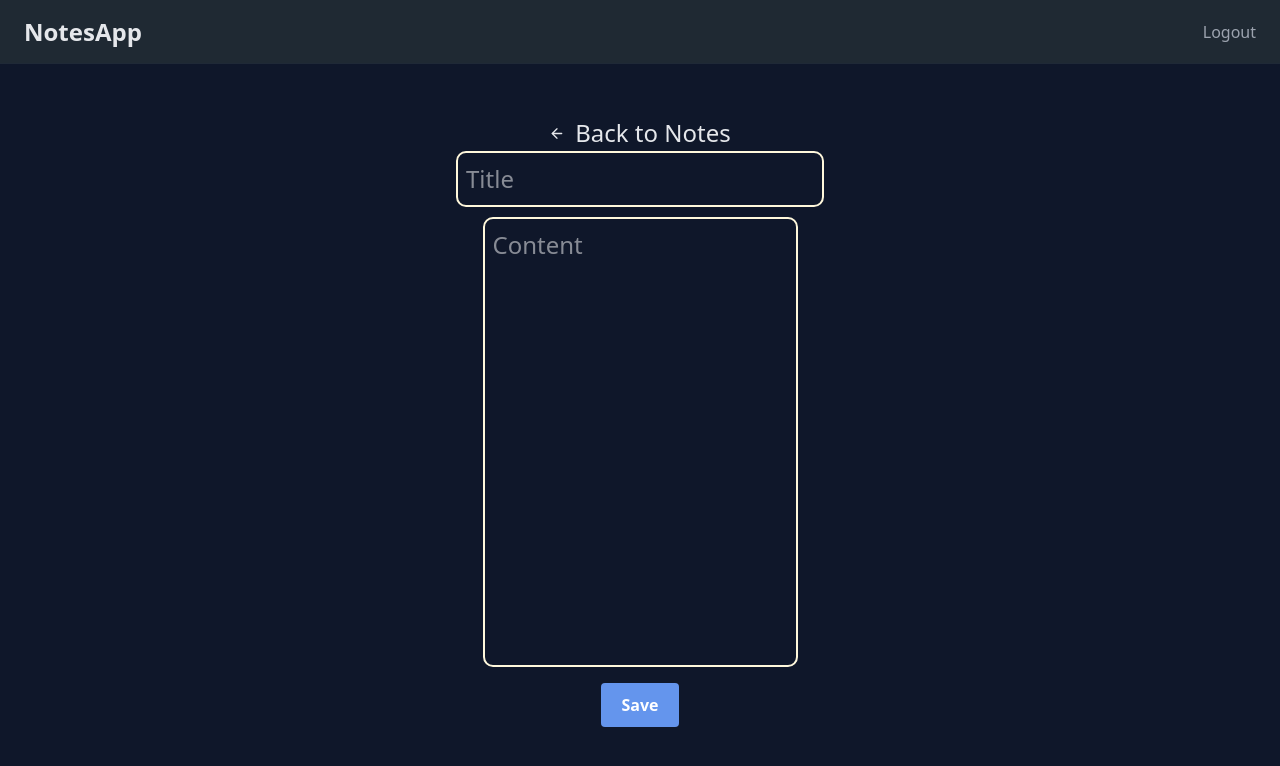
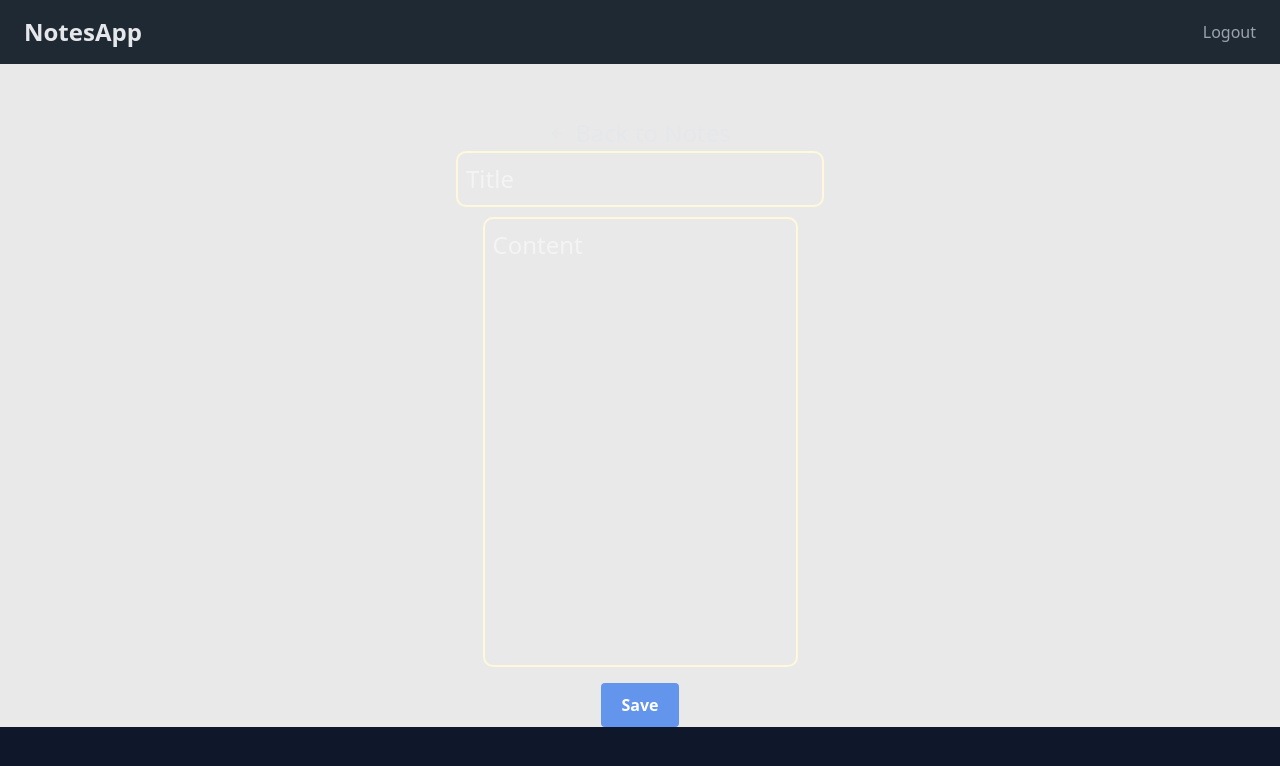
Before and after one commit to donald-hub/notes-app-frontend, a React (Vite) app: page /create in a window 1280 px wide. Shown: the top 766 px of the page. Built offline with nearby package versions, Linux system fonts and the light colour scheme; sample sign-in values are in the browser's storage; the HTML template or start-up script is replaced by a standard one.

Commit message:
styling createPage page

```diff
--- a/src/pages/createPage.module.css
+++ b/src/pages/createPage.module.css
@@ -1,3 +1,6 @@
+.authPage{
+    background-color: #e9e9e9;
+}
 .header{
     display: flex;
     align-items: center;
```
